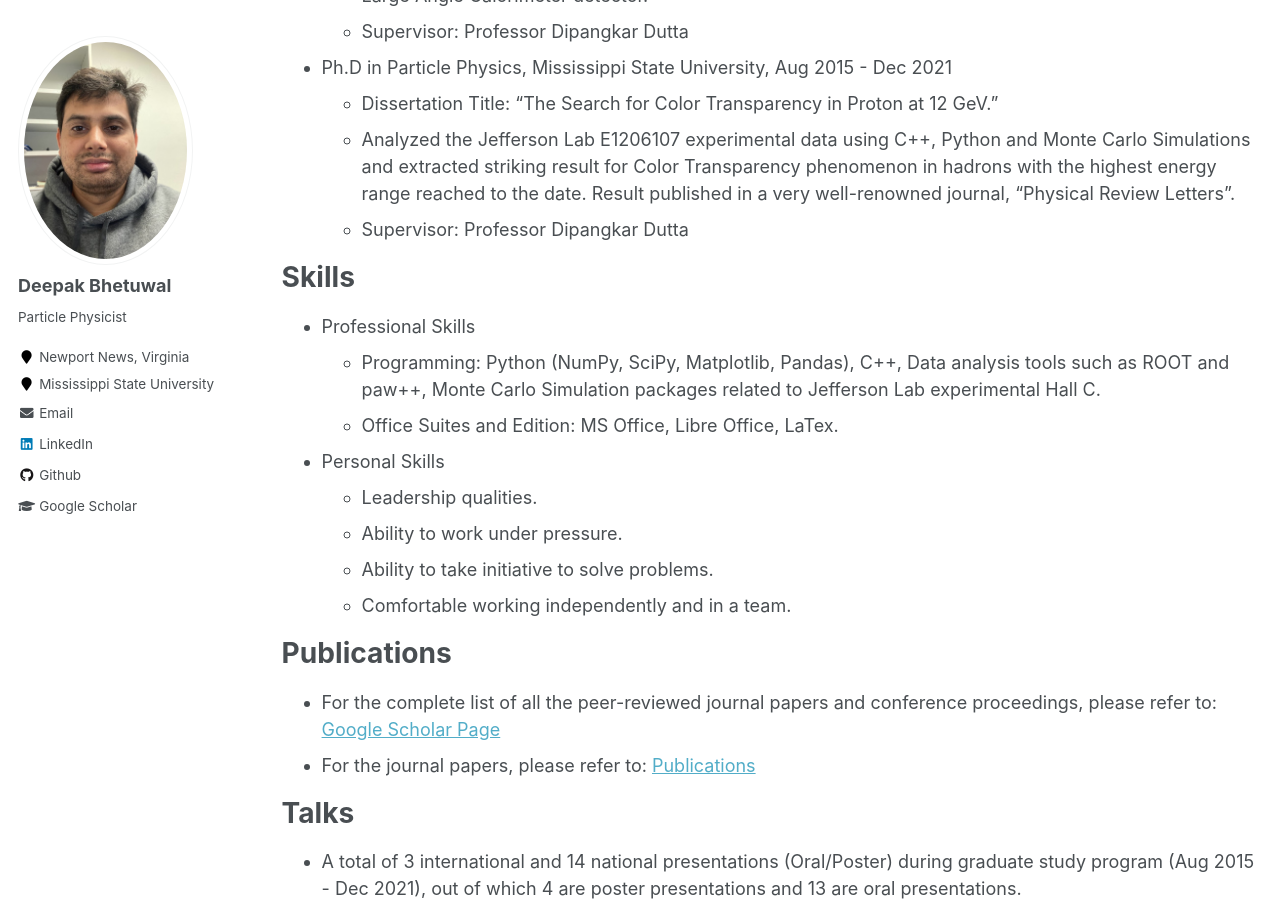
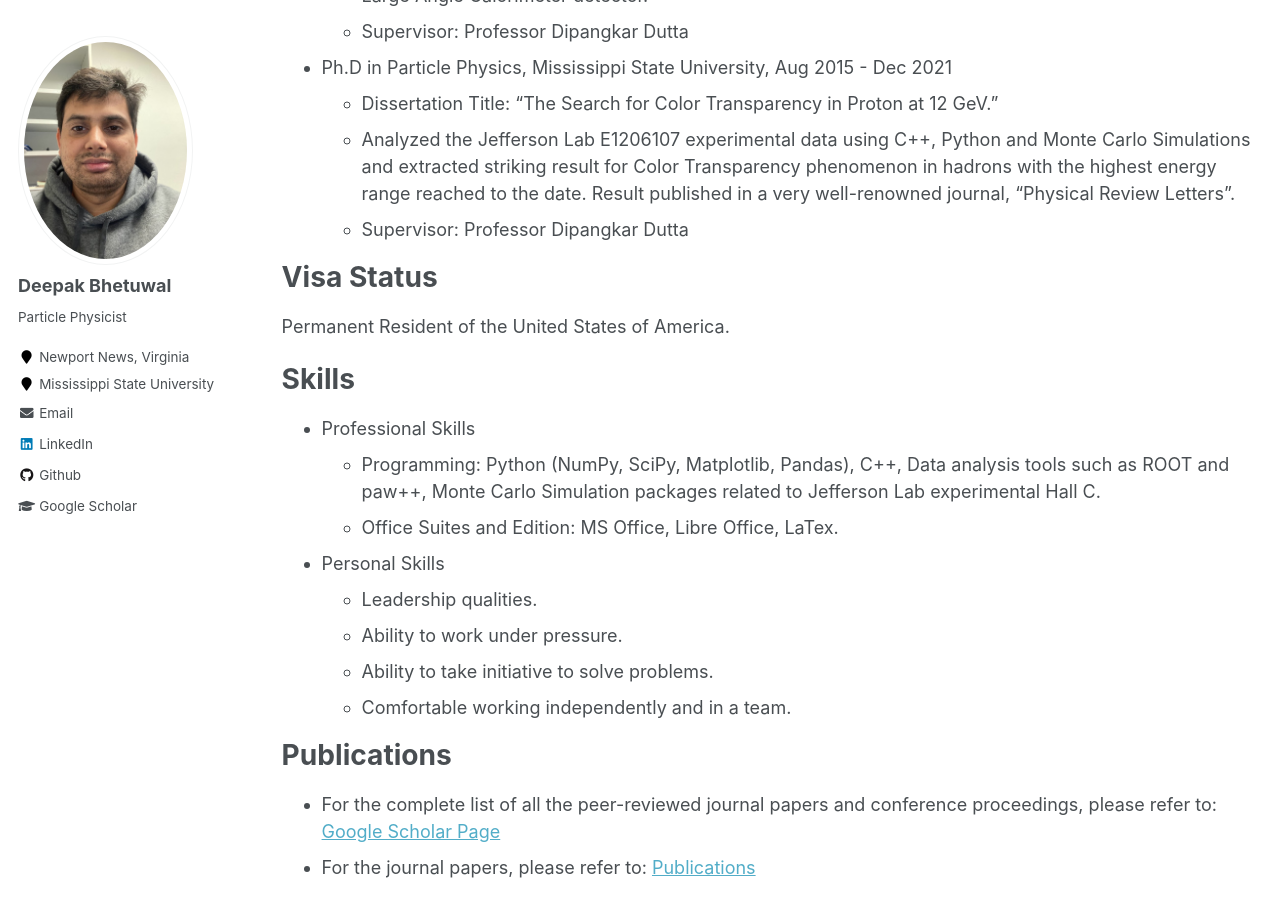
Before and after one commit to dkb208/dkb208.github.io, a Jekyll site: the page built from _pages/cv.md, in a window 1280 px wide and 900 px high, scrolled down 392 px. Built offline with Jekyll 4.4.1, drawn with Linux system fonts in a browser that asks for light colours.

Commit message:
Update cv.md

```diff
--- a/_pages/cv.md
+++ b/_pages/cv.md
@@ -20,6 +20,10 @@ Education
   * Dissertation Title: "The Search for Color Transparency in Proton at 12 GeV."
   * Analyzed the Jefferson Lab E1206107 experimental data using C++, Python and Monte Carlo Simulations and extracted striking result for Color Transparency phenomenon in hadrons with the highest energy range reached to the date. Result published in a very well-renowned journal, "Physical Review Letters".
   * Supervisor: Professor Dipangkar Dutta
+
+Visa Status
+======
+Permanent Resident of the United States of America.
 
 Skills
 ======
```
